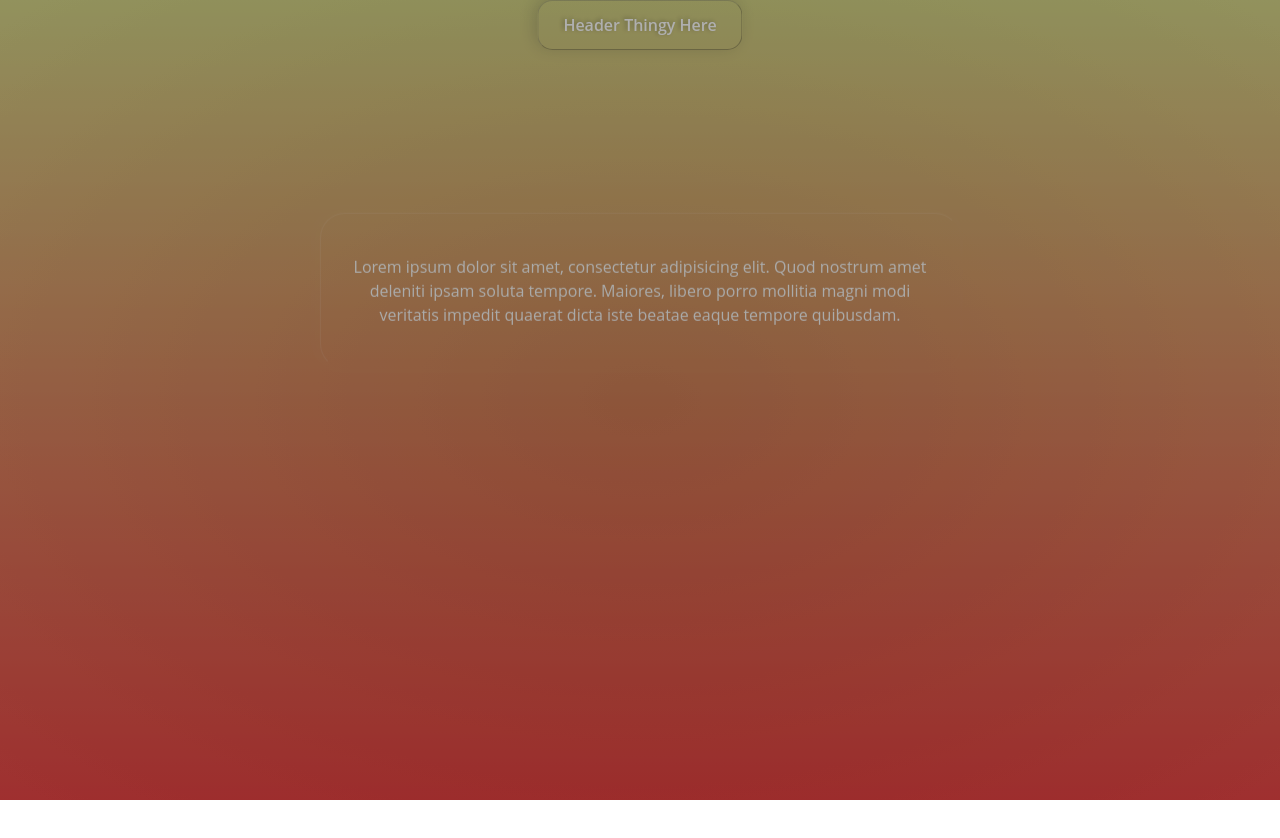
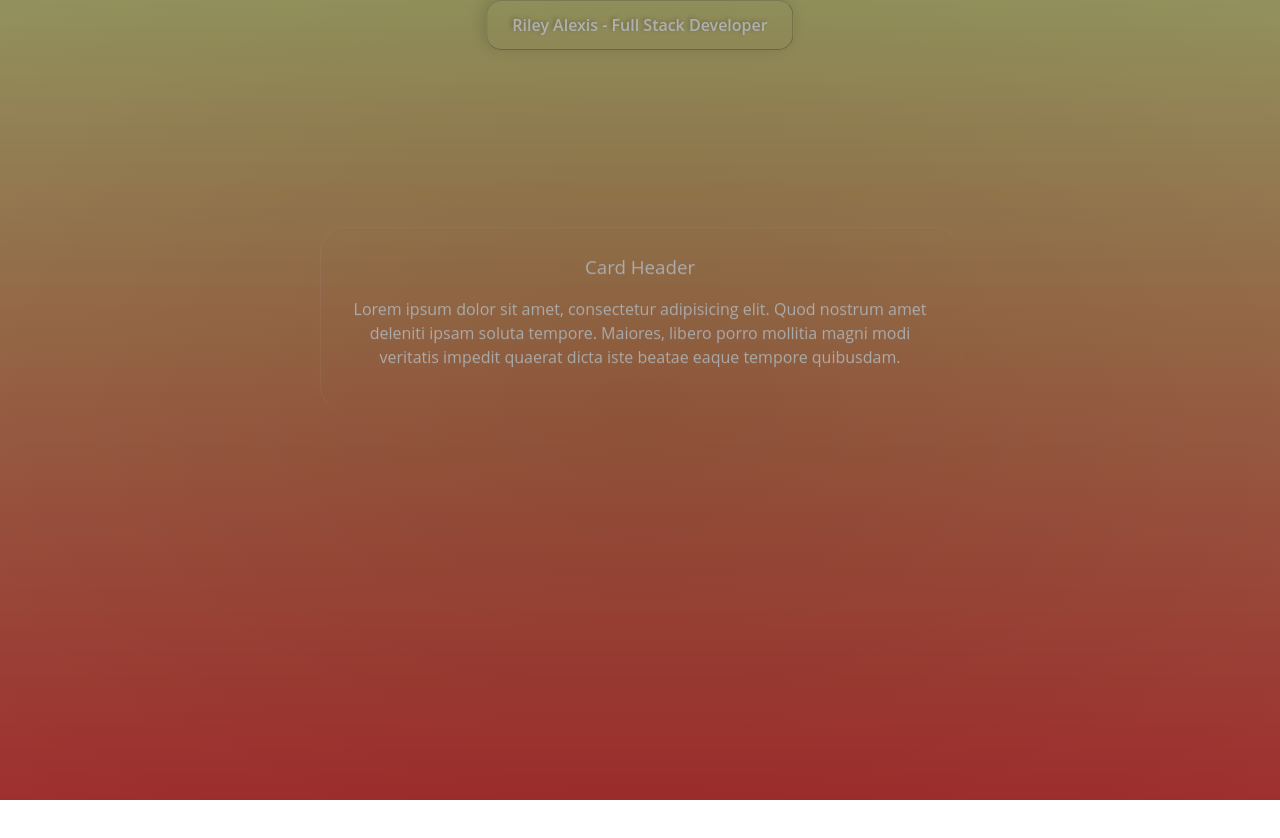
Before and after one commit to RileyAlexis/portfolio3, a React (Vite) app: page / in a window 1280 px wide. Shown: the top 838 px of the page. Before the commit the page ends 800 px from the top, so only its background shows below. Built offline with nearby package versions, Linux system fonts and the light colour scheme.

Commit message:
added hover effect to card

```diff
--- a/src/App.css
+++ b/src/App.css
@@ -97,22 +97,4 @@
     border-radius: 15px 15px 15px 15px;
     z-index: 10;
   }
-
-  .card {
-    padding: 25px;
-    position: absolute;
-    top: 50%;
-    left: 50%;
-    transform: translate(-50%, -120%);
-    color: white;
-    font-weight: 400;
-    text-align: center;
-    text-shadow: -3px -1px 4px rgba(24 24 24 / 0.35);
-    box-shadow: -3px -2px 15px rgba(27 26 26 / 0.2);
-    /* background: linear-gradient(180deg, rgba(238 255 6 / 0.2) 0%, rgba(200, 10, 10, 0.2) 100%); */
-    mix-blend-mode: screen;
-    border: 1px outset rgba(0, 0, 0, 0.3);
-    border-radius: 25px 25px 25px 25px;
-  }
-
 }
--- a/src/App.tsx
+++ b/src/App.tsx
@@ -1,22 +1,26 @@
+import { FadeScroll } from './components/FadeScroll/FadeScroll';
+import { Card } from './components/Card/Card';
 import './App.css'
-import { FadeScroll } from './components/FadeScroll/FadeScroll';
-import { Card } from './components/Card';
 
 function App() {
 
   return (
     <div className='backgroundContainer'>
       <div className='back2'>
-        <header className='site-header'>Header Thingy Here</header>
+        <header className='site-header'>Riley Alexis - Full Stack Developer</header>
 
         <FadeScroll>
-          <Card>Lorem ipsum dolor sit amet, consectetur adipisicing elit. Quod nostrum amet deleniti ipsam soluta tempore. Maiores, libero porro mollitia magni modi veritatis impedit quaerat dicta iste beatae eaque tempore quibusdam.
+          <Card>
+            <h3>Card Header</h3>
+            <p>
+              Lorem ipsum dolor sit amet, consectetur adipisicing elit. Quod nostrum amet deleniti ipsam soluta tempore. Maiores, libero porro mollitia magni modi veritatis impedit quaerat dicta iste beatae eaque tempore quibusdam.
+            </p>
           </Card>
           <Card>Card 2 and more things</Card>
           <Card>Card 3 and lots of more and more more things and stuff</Card>
         </FadeScroll>
-      </div>
-    </div>
+      </div >
+    </div >
   )
 }
 
--- /dev/null
+++ b/src/components/Card/Card.css
@@ -0,0 +1,20 @@
+  .card {
+    padding: 25px;
+    position: absolute;
+    top: 50%;
+    left: 50%;
+    transform: translate(-50%, -120%);
+    color: white;
+    font-weight: 400;
+    text-align: center;
+    text-shadow: -3px -1px 4px rgba(24 24 24 / 0.35);
+    box-shadow: -3px -2px 15px rgba(27 26 26 / 0.2);
+    mix-blend-mode: screen;
+    border: 1px outset rgba(0, 0, 0, 0.3);
+    border-radius: 25px 25px 25px 25px;
+    transition: box-shadow 0.3s ease-in-out;
+  }
+
+  .card:hover {
+    box-shadow: -3px -2px 15px rgba(239 225 225 / 0.42);
+  }
--- a/src/components/Card.tsx
+++ b/src/components/Card/Card.tsx
@@ -1,3 +1,5 @@
+
+import './Card.css';
 
 interface CardProps {
     children: React.ReactNode;
@@ -7,7 +9,7 @@ interface CardProps {
 export const Card: React.FC<CardProps> = ({ children }) => {
     return (
         <div className="card">
-            <p>{children}</p>
+            <span>{children}</span>
         </div>
     )
 }
--- a/src/components/FadeScroll/FadeScroll.css
+++ b/src/components/FadeScroll/FadeScroll.css
@@ -5,6 +5,7 @@
       scroll-snap-type: y mandatory;
       scroll-behavior: smooth;
       scrollbar-width: none;
+      margin-top: 3rem;
       /* Hides scrollbar in Firefox */
       -ms-overflow-style: none;
   }
```
